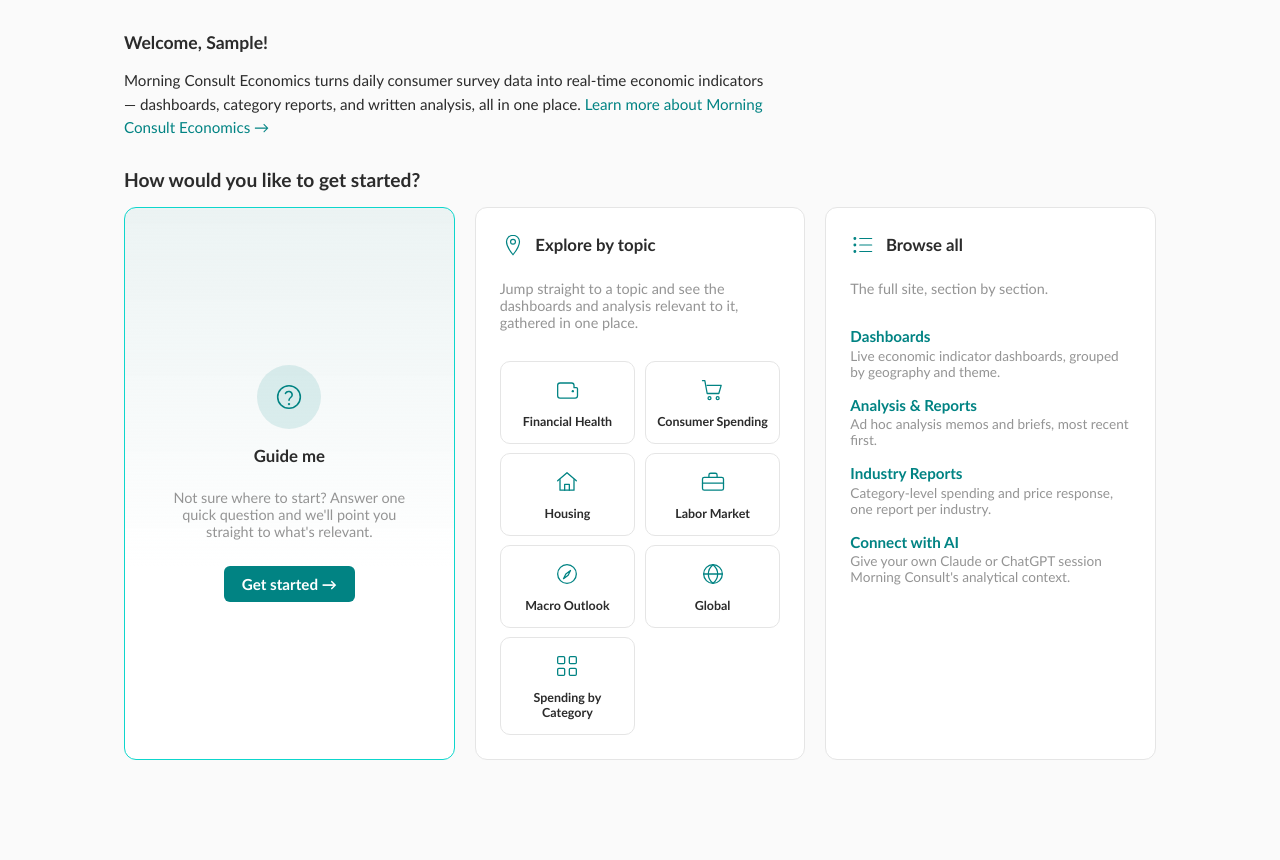
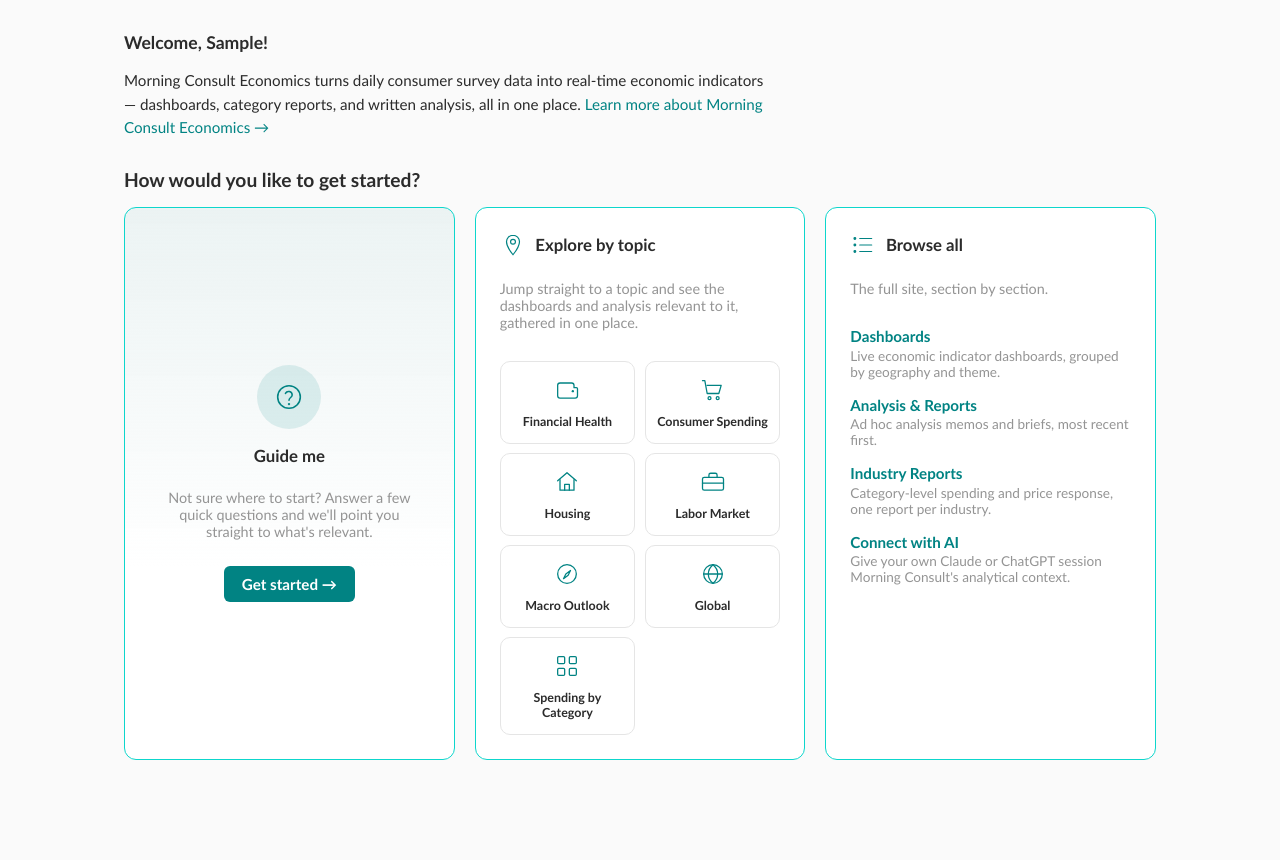
Before and after one commit to kbruun-rgb/MC-Econ-Intel, a Flask app: page / in a window 1280 px wide. Shown: the part 55-915 px from the top of the page. Run offline with Flask 3, Linux system fonts and the light colour scheme; the visitor is signed in with stand-in values (Sample User, id 1).

Commit message:
Match teal border across all three path cards, fix stale wizard copy
- All three home page path cards now share the same teal-tinted
  border (previously only Guide me had it), so they read as a
  matched set
- Guide me's blurb said "answer one quick question" -- stale since
  the wizard became a multi-step flow (topic, geography, industry
  coverage, data type); now says "a few quick questions"

```diff
--- a/app/static/css/style.css
+++ b/app/static/css/style.css
@@ -142,7 +142,7 @@ main {
   display: flex;
   flex-direction: column;
   background: white;
-  border: 1px solid var(--mc-light-gray);
+  border: 1px solid var(--mc-teal-light);
   border-radius: 12px;
   padding: 1.5rem;
 }
@@ -163,7 +163,6 @@ main {
   text-align: center;
   justify-content: center;
   background: linear-gradient(180deg, rgba(1,131,131,0.06), white 65%);
-  border-color: var(--mc-teal-light);
 }
 .guide-card .path-heading { justify-content: center; }
 .guide-card p.subtle { max-width: 260px; }
--- a/app/templates/home.html
+++ b/app/templates/home.html
@@ -11,7 +11,7 @@
   <div class="path-card guide-card">
     <div class="path-icon-badge">{{ icons.topic_icon('help', 34) }}</div>
     <h2 class="path-heading">Guide me</h2>
-    <p class="subtle">Not sure where to start? Answer one quick question and we'll point you straight to what's relevant.</p>
+    <p class="subtle">Not sure where to start? Answer a few quick questions and we'll point you straight to what's relevant.</p>
     <a class="btn btn-large" href="{{ url_for('main.guide') }}">Get started &rarr;</a>
   </div>
 
```
